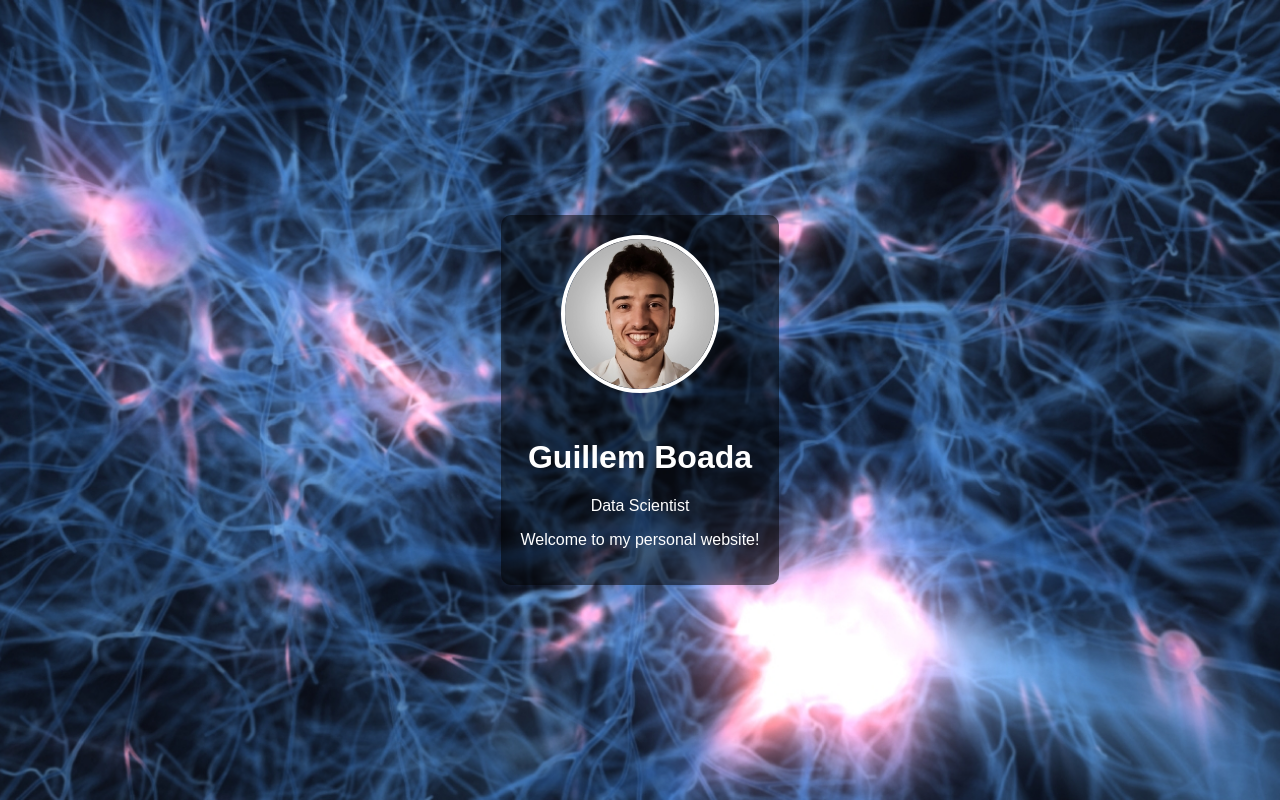
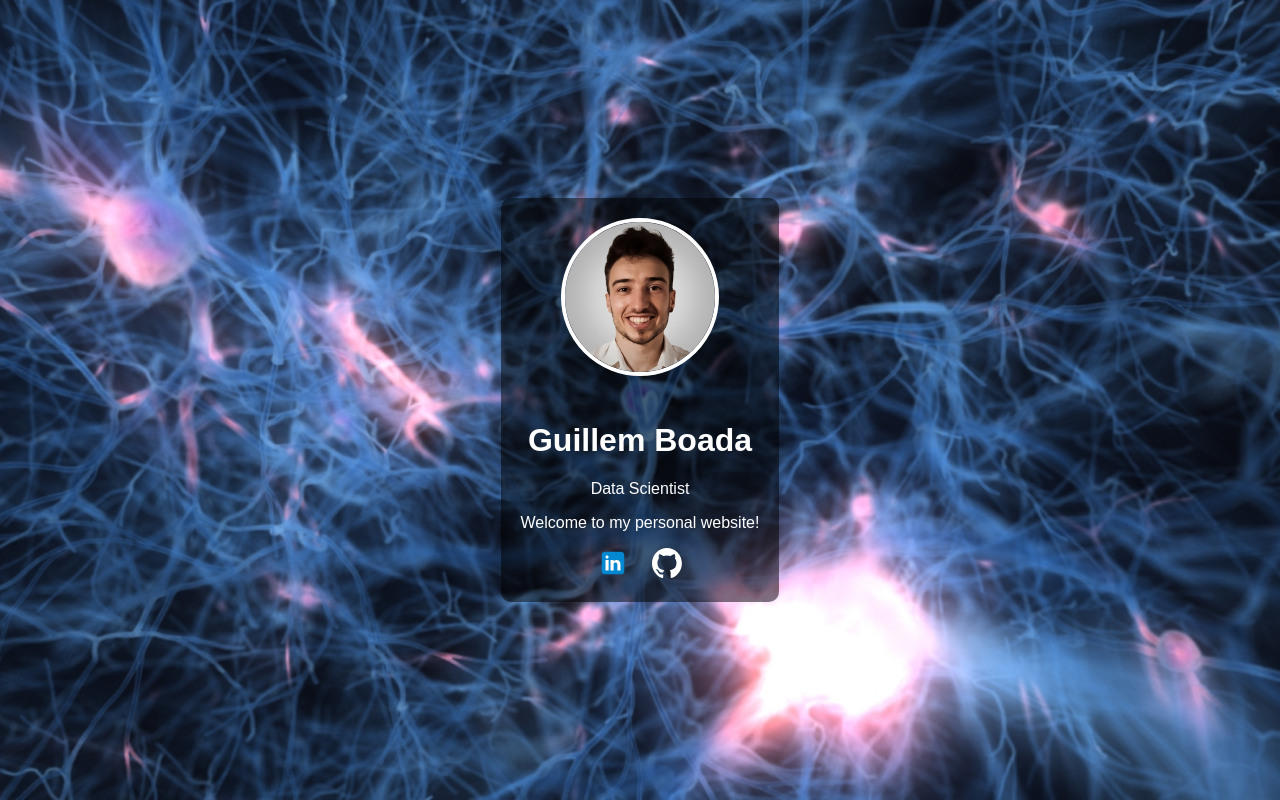
Before and after one commit to guillemboada/guillemboada.github.io, a plain HTML site: page index.html in a window 1280 px wide. Drawn offline with Linux system fonts and the light colour scheme.

Commit message:
feat: add links to linkedin and github

```diff
--- a/index.html
+++ b/index.html
@@ -34,6 +34,16 @@
             margin-bottom: 20px;
             border: 4px solid white; /* Optional: adds a white border around the image */
         }
+        .social-links a {
+            margin: 0 10px;
+            color: white; /* Change icon color to white */
+            text-decoration: none; /* Remove underline from links */
+        }
+        .social-links img {
+            width: 30px; /* Set a fixed width */
+            height: 30px; /* Set a fixed height */
+            object-fit: contain; /* Ensures the icon fits well without distorting */
+        }
     </style>
 </head>
 <body>
@@ -43,6 +53,16 @@
             <h1>Guillem Boada</h1>
             <p>Data Scientist</p>
             <p>Welcome to my personal website!</p>
+            <div class="social-links">
+                <!-- LinkedIn Icon -->
+                <a href="https://www.linkedin.com/in/guillemboada" target="_blank">
+                    <img src="media/linkedin-icon.svg" alt="LinkedIn">
+                </a>
+                <!-- GitHub Icon -->
+                <a href="https://github.com/guillemboada" target="_blank">
+                    <img src="media/github-icon-white.svg" alt="GitHub">
+                </a>
+            </div>
         </div>
     </div>
 </body>
```
Also changed, not shown: media/github-icon-white.svg (added), media/github-icon.svg (added), media/linkedin-icon.svg (added).
